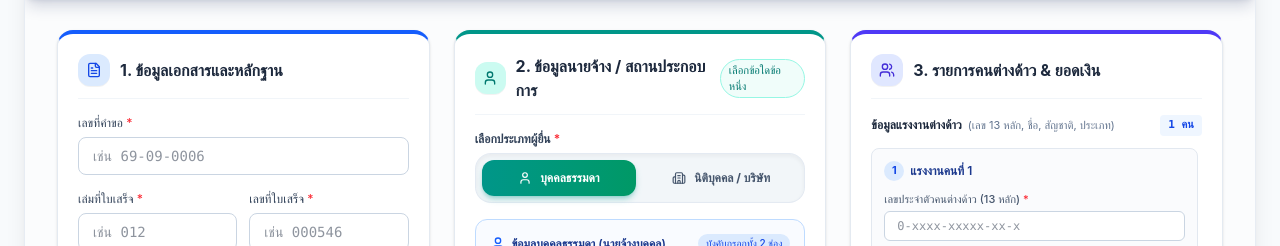
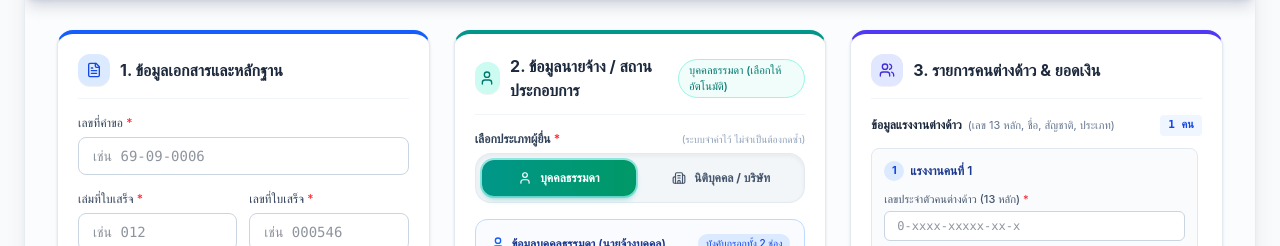
Before and after one commit to NAIADMINNA/MoneyAline, a React (Vite) app: page / in a window 1280 px wide. Shown: the part 198-444 px from the top of the page. Built offline with nearby package versions, Linux system fonts and the light colour scheme; no server answers.

Commit message:
feat: improve authentication and form usability
- Persist admin login state using sessionStorage
- Improve Google Auth error handling for popup cancellations and blocks
- Auto-restore preferred employer type in the deposit form via localStorage

```diff
--- a/src/App.tsx
+++ b/src/App.tsx
@@ -68,11 +68,20 @@ export default function App() {
   // Google Auth & Sheets Access Token (Persistently locked)
   const [user, setUser] = useState<User | null>(() => getSavedUser());
   const [accessToken, setAccessToken] = useState<string | null>(() => getSavedAccessToken());
-  const [isAdminUnlocked, setIsAdminUnlocked] = useState(false);
+  const [isAdminUnlocked, setIsAdminUnlocked] = useState(() => {
+    try {
+      return sessionStorage.getItem('doe_admin_unlocked') === 'true';
+    } catch {
+      return false;
+    }
+  });
   const [showPasswordModal, setShowPasswordModal] = useState(false);
   const [showWebhookModal, setShowWebhookModal] = useState(false);
 
   const handlePasswordSuccess = () => {
+    try {
+      sessionStorage.setItem('doe_admin_unlocked', 'true');
+    } catch {}
     setIsAdminUnlocked(true);
     setShowPasswordModal(false);
     setShowWebhookModal(true);
@@ -106,6 +115,16 @@ export default function App() {
         showToast(`ล็อคการเชื่อมต่อ Google สำเร็จ (${result.user.displayName || result.user.email}) ระบบจะจำการเชื่อมต่อนี้ไว้ตลอด`);
       }
     } catch (err: any) {
+      const errorCode = err?.code || '';
+      const errorMsg = err?.message || '';
+      if (
+        errorCode === 'auth/popup-closed-by-user' ||
+        errorCode === 'auth/cancelled-popup-request' ||
+        errorMsg.includes('popup-closed-by-user') ||
+        errorMsg.includes('cancelled-popup-request')
+      ) {
+        return;
+      }
       console.error('Google Sign in error:', err);
       showToast(`เข้าสู่ระบบไม่สำเร็จ: ${err.message || 'โปรดลองใหม่อีกครั้ง'}`);
     }
@@ -455,6 +474,9 @@ export default function App() {
           }}
           isAdminUnlocked={isAdminUnlocked}
           onLockAdmin={() => {
+            try {
+              sessionStorage.removeItem('doe_admin_unlocked');
+            } catch {}
             setIsAdminUnlocked(false);
             setShowWebhookModal(false);
             showToast('ซ่อนหัวข้อการเชื่อมต่อเรียบร้อยแล้ว');
--- a/src/components/DepositForm.tsx
+++ b/src/components/DepositForm.tsx
@@ -40,6 +40,8 @@ interface DepositFormProps {
   hasWebhook?: boolean;
 }
 
+const LAST_EMPLOYER_TYPE_KEY = 'doe_last_employer_type';
+
 export const DepositForm: React.FC<DepositFormProps> = ({
   onSave,
   initialData,
@@ -50,12 +52,22 @@ export const DepositForm: React.FC<DepositFormProps> = ({
 }) => {
   const [formData, setFormData] = useState<FormDataState>(() => {
     const init = initialData || DEFAULT_FORM_DATA;
+    let preferredType = init.employerType || 'individual';
+    try {
+      const savedType = localStorage.getItem(LAST_EMPLOYER_TYPE_KEY);
+      if (savedType === 'individual' || savedType === 'company') {
+        preferredType = savedType;
+      }
+    } catch {
+      // ignore
+    }
     return {
       ...init,
-      individualIdCard: init.individualIdCard || (init.employerType === 'individual' ? init.idCardNumber : ''),
-      individualName: init.individualName || (init.employerType === 'individual' ? init.employerName : ''),
-      companyId: init.companyId || (init.employerType === 'company' ? init.idCardNumber : ''),
-      companyName: init.companyName || (init.employerType === 'company' ? init.employerName : ''),
+      employerType: preferredType,
+      individualIdCard: init.individualIdCard || (preferredType === 'individual' ? init.idCardNumber : ''),
+      individualName: init.individualName || (preferredType === 'individual' ? init.employerName : ''),
+      companyId: init.companyId || (preferredType === 'company' ? init.idCardNumber : ''),
+      companyName: init.companyName || (preferredType === 'company' ? init.employerName : ''),
     };
   });
   const [errors, setErrors] = useState<Record<string, string>>({});
@@ -689,21 +701,27 @@ export const DepositForm: React.FC<DepositFormProps> = ({
                     2. ข้อมูลนายจ้าง / สถานประกอบการ
                   </h2>
                 </div>
-                <span className="text-[11px] text-teal-700 font-medium bg-teal-50 px-2 py-0.5 rounded-full border border-teal-200">
-                  เลือกข้อใดข้อหนึ่ง
+                <span className="text-[11px] text-teal-700 font-medium bg-teal-50 px-2.5 py-0.5 rounded-full border border-teal-200">
+                  {formData.employerType === 'company' ? 'นิติบุคคล / บริษัท' : 'บุคคลธรรมดา'} (เลือกให้อัตโนมัติ)
                 </span>
               </div>
 
               {/* Segmented Radio selector for Employer Type */}
               <div className="space-y-1.5">
-                <label className="block text-xs font-semibold text-slate-700">
-                  เลือกประเภทผู้ยื่น <span className="text-red-500">*</span>
-                </label>
+                <div className="flex items-center justify-between">
+                  <label className="block text-xs font-semibold text-slate-700">
+                    เลือกประเภทผู้ยื่น <span className="text-red-500">*</span>
+                  </label>
+                  <span className="text-[10px] text-slate-400">
+                    (ระบบจำค่าไว้ ไม่จำเป็นต้องกดซ้ำ)
+                  </span>
+                </div>
                 <div className="grid grid-cols-2 gap-2 p-1.5 bg-slate-100/90 rounded-2xl border border-slate-200/80 shadow-inner">
                   <button
                     type="button"
                     onClick={() => {
                       setFormData(prev => ({ ...prev, employerType: 'individual' }));
+                      try { localStorage.setItem(LAST_EMPLOYER_TYPE_KEY, 'individual'); } catch {}
                       setErrors(prev => {
                         const copy = { ...prev };
                         delete copy.companyId;
@@ -714,7 +732,7 @@ export const DepositForm: React.FC<DepositFormProps> = ({
                     }}
                     className={`flex items-center justify-center gap-2 py-2.5 px-3 rounded-xl text-xs font-bold transition-all duration-200 cursor-pointer ${
                       formData.employerType === 'individual'
-                        ? 'bg-gradient-to-r from-teal-600 to-emerald-600 text-white shadow-md shadow-teal-600/30'
+                        ? 'bg-gradient-to-r from-teal-600 to-emerald-600 text-white shadow-md shadow-teal-600/30 ring-2 ring-teal-400/40'
                         : 'text-slate-600 hover:text-slate-900 hover:bg-white/70'
                     }`}
                   >
@@ -726,6 +744,7 @@ export const DepositForm: React.FC<DepositFormProps> = ({
                     type="button"
                     onClick={() => {
                       setFormData(prev => ({ ...prev, employerType: 'company' }));
+                      try { localStorage.setItem(LAST_EMPLOYER_TYPE_KEY, 'company'); } catch {}
                       setErrors(prev => {
                         const copy = { ...prev };
                         delete copy.individualIdCard;
@@ -736,7 +755,7 @@ export const DepositForm: React.FC<DepositFormProps> = ({
                     }}
                     className={`flex items-center justify-center gap-2 py-2.5 px-3 rounded-xl text-xs font-bold transition-all duration-200 cursor-pointer ${
                       formData.employerType === 'company'
-                        ? 'bg-gradient-to-r from-teal-600 to-emerald-600 text-white shadow-md shadow-teal-600/30'
+                        ? 'bg-gradient-to-r from-teal-600 to-emerald-600 text-white shadow-md shadow-teal-600/30 ring-2 ring-teal-400/40'
                         : 'text-slate-600 hover:text-slate-900 hover:bg-white/70'
                     }`}
                   >
--- a/src/services/googleAuth.ts
+++ b/src/services/googleAuth.ts
@@ -124,6 +124,24 @@ export const googleSignIn = async (forceConsent = false): Promise<{ user: User;
 
     return { user: result.user, accessToken: cachedAccessToken };
   } catch (error: any) {
+    const errorCode = error?.code || '';
+    const errorMsg = error?.message || '';
+
+    // Gracefully handle user closing or cancelling the popup window
+    if (
+      errorCode === 'auth/popup-closed-by-user' ||
+      errorCode === 'auth/cancelled-popup-request' ||
+      errorMsg.includes('popup-closed-by-user') ||
+      errorMsg.includes('cancelled-popup-request')
+    ) {
+      // User closed the popup window voluntarily; not a runtime failure
+      return null;
+    }
+
+    if (errorCode === 'auth/popup-blocked' || errorMsg.includes('popup-blocked')) {
+      throw new Error('เบราว์เซอร์บล็อกหน้าต่างเข้าสู่ระบบ กรุณาอนุญาตป๊อปอัป (Allow Popups) ในแถบที่อยู่ของเบราว์เซอร์แล้วลองใหม่อีกครั้ง');
+    }
+
     console.error('Google Sign in error:', error);
     throw error;
   } finally {
```
